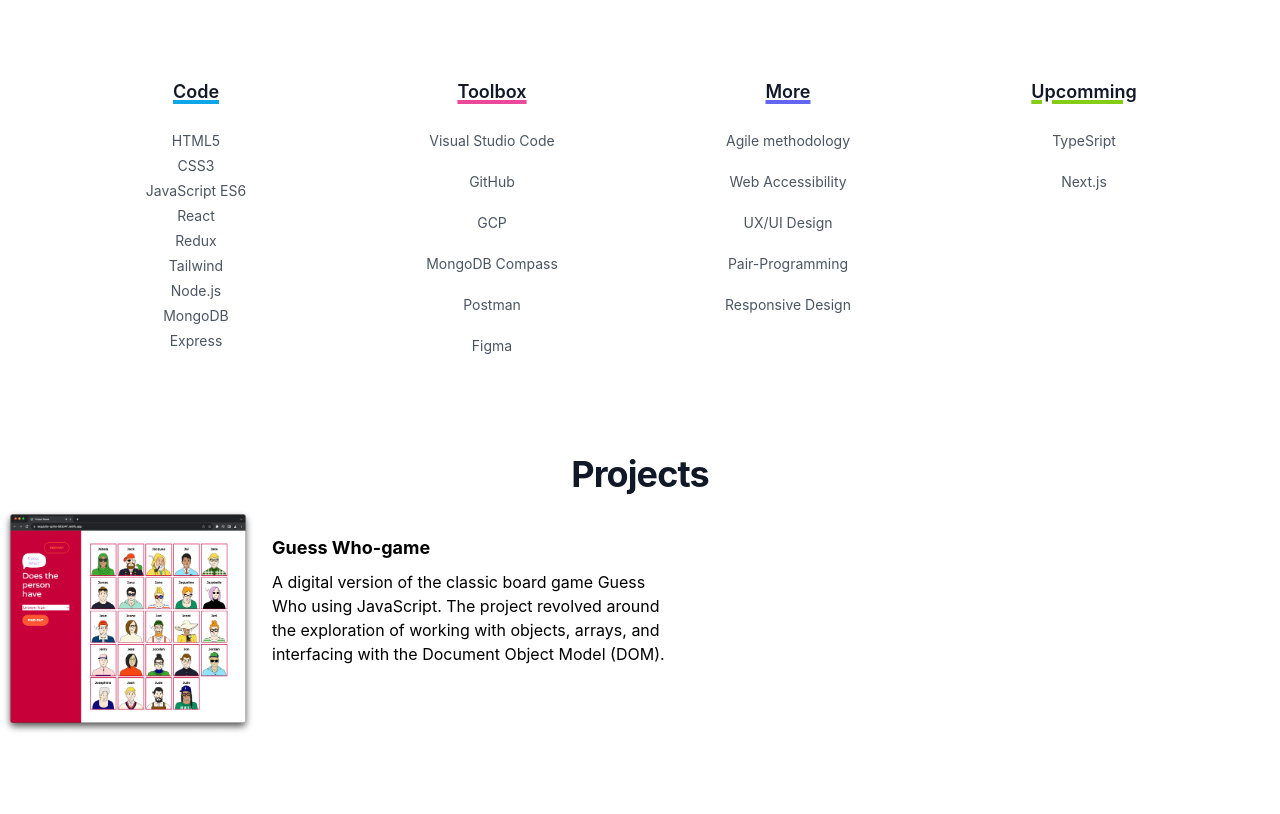
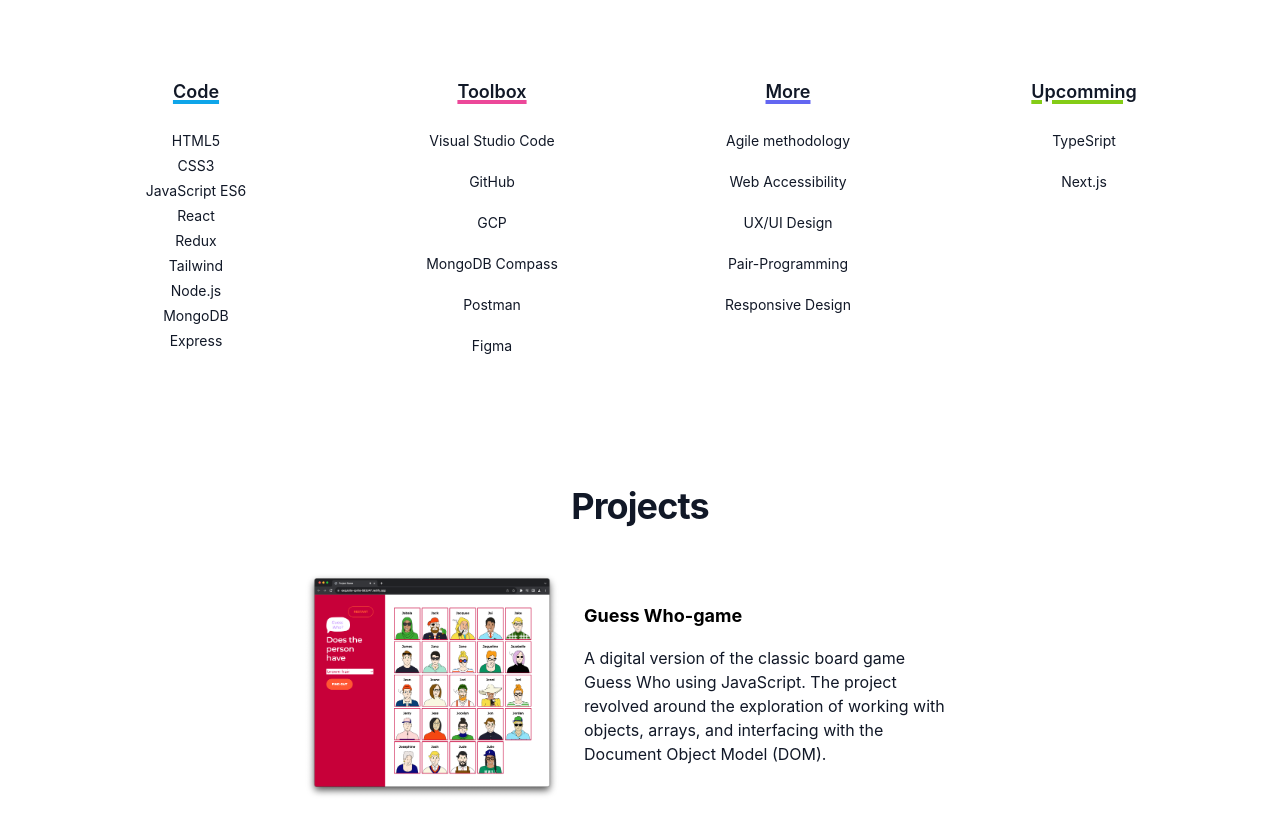
Before and after one commit to malvinamaria/portfolio-react, a React (Create React App) app: page / in a window 1280 px wide. Shown: the part 800-1614 px from the top of the page. Before the commit the page ends 1550 px from the top, so only its background shows below. Built offline with nearby package versions, Linux system fonts and the light colour scheme.

Commit message:
clean-up

```diff
--- a/src/components/Hello.js
+++ b/src/components/Hello.js
@@ -92,7 +92,7 @@ export const Hello = () => {
           />
         </div>
         <div className="mx-auto max-w-2xl text-center">
-          <p className="mt-2 text-lg leading-8 text-gray-600">
+          <p className="mt-2 text-lg leading-8 text-gray-900">
             Hi I'm Malwina a web developer with a master's degree in
             mathematics, I thrive on the combination of logic and creativity
             that programming requires. My goal is to create code that is not
--- a/src/components/Projects.js
+++ b/src/components/Projects.js
@@ -7,11 +7,41 @@ export const Projects = () => {
   return (
     <>
       <div className="mx-auto text-center max-w-9xl lg:px-8 lg:pt-24">
-        <h2 className="text-3xl font-bold tracking-tight text-gray-900 sm:text-4xl">
+        <h2 className="text-3xl font-bold tracking-tight text-gray-900 sm:text-4xl py-8">
           Projects
         </h2>
       </div>
-      <div className="flex max-w-2xl">
+      <div className="mx-auto max-w-2xl flex flex-col-reverse lg:flex-row items-center">
+        {/* This will be displayed on top in small screens and on the left in larger screens */}
+        <div className="mb-4 lg:mb-0">
+          <svg
+            className="h-64 w-64 border-gray-300 bg-white text-gray-300"
+            preserveAspectRatio="none"
+            fill="none"
+            viewBox="0 0 200 200"
+            aria-hidden="true"
+          >
+            <path
+              vectorEffect="non-scaling-stroke"
+              strokeWidth={1}
+              d="M0 0l200 200M0 200L200 0"
+            />
+            <image href={guess} x="0" y="0" width="200" height="200" />
+          </svg>
+        </div>
+        {/* This will be displayed on the bottom in small screens and on the right in larger screens */}
+        <div className="max-w-2xl mt-1text-center leading-6">
+          <h4 className="text-lg font-bold lg:pt-1 px-6">Guess Who-game</h4>
+          <p className="mt-2 py-2 text-left max-w-2xl px-6 text-gray-900">
+            A digital version of the classic board game Guess Who using
+            JavaScript. The project revolved around the exploration of working
+            with objects, arrays, and interfacing with the Document Object Model
+            (DOM).
+          </p>
+        </div>
+      </div>
+      {/* <div className="flex max-w-2xl "> */}
+      {/* <div className="mx-auto max-w-2xl">
         <div className="mr-4 flex-shrink-0 self-center">
           <svg
             className="h-64 w-64 border-gray-300 bg-white text-gray-300"
@@ -28,7 +58,7 @@ export const Projects = () => {
             <image href={guess} x="0" y="0" width="200" height="200" />
           </svg>
         </div>
-        <div>
+        <div className="max-w-2xl mt-2 leading-8">
           <h4 className="text-lg font-bold lg:pt-10">Guess Who-game</h4>
           <p className="mt-2 text-left max-w-2xl">
             A digital version of the classic board game Guess Who using
@@ -37,7 +67,7 @@ export const Projects = () => {
             (DOM).
           </p>
         </div>
-      </div>
+      </div> */}
       {/* <div className="flex">
         <div className="mr-4 flex-shrink-0">
           <svg
--- a/src/components/Skills.js
+++ b/src/components/Skills.js
@@ -52,7 +52,7 @@ export const Skills = () => {
                 <ul role="list" className="mt-6 space-y-4c">
                   {navigation.code.map((item) => (
                     <li key={item.name}>
-                      <a className="text-sm leading-6 text-gray-600 hover:text-gray-900">
+                      <a className="text-sm leading-6 text-gray-900 hover:text-gray-900">
                         {item.name}
                       </a>
                     </li>
@@ -68,7 +68,7 @@ export const Skills = () => {
                 <ul role="list" className="mt-6 space-y-4">
                   {navigation.toolbox.map((item) => (
                     <li key={item.name}>
-                      <a className="text-sm leading-6 text-gray-600 hover:text-gray-900">
+                      <a className="text-sm leading-6 text-gray-900 hover:text-gray-900">
                         {item.name}
                       </a>
                     </li>
@@ -86,7 +86,7 @@ export const Skills = () => {
                 <ul role="list" className="mt-6 space-y-4">
                   {navigation.more.map((item) => (
                     <li key={item.name}>
-                      <a className="text-sm leading-6 text-gray-600 hover:text-gray-900">
+                      <a className="text-sm leading-6 text-gray-900 hover:text-gray-900">
                         {item.name}
                       </a>
                     </li>
@@ -102,7 +102,7 @@ export const Skills = () => {
                 <ul role="list" className="mt-6 space-y-4">
                   {navigation.upcoming.map((item) => (
                     <li key={item.name}>
-                      <a className="text-sm leading-6 text-gray-600 hover:text-gray-900">
+                      <a className="text-sm leading-6 text-gray-900 hover:text-gray-900">
                         {item.name}
                       </a>
                     </li>
```
